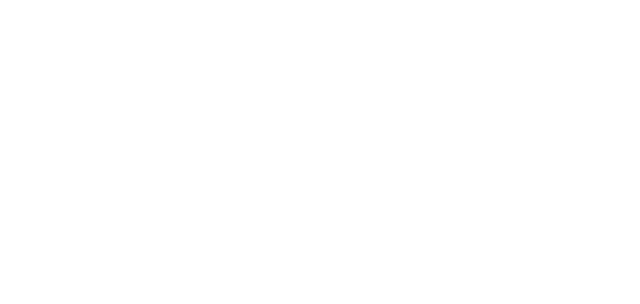
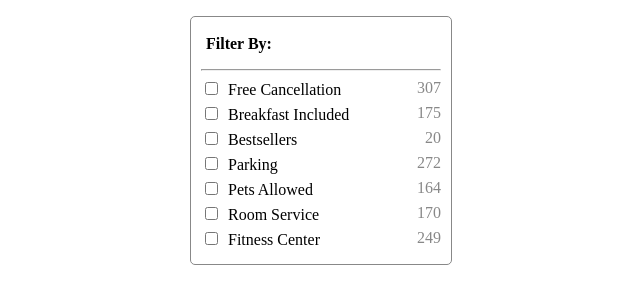
Before and after one commit to labmandala/hotel-search-tool, a React (Create React App) app: page / in a window 1280 px wide. Shown: the top 304 px of the page, without its empty margins (5-645 px from the left). Built offline with nearby package versions, Linux system fonts and the light colour scheme.

Commit message:
Import filterData to App and pass array as prop

```diff
--- a/src/App.js
+++ b/src/App.js
@@ -1,11 +1,12 @@
 import React from "react";
 import FiltersList from "./Filters/index";
 //TODO: import the data model for your list of filters
+import { filterData } from "./data.js";
 
 const App = () => (
   <div className="App">
     {/* TODO: pass your data model as a prop to your FiltersList component */}
-    <FiltersList />
+    <FiltersList filters={filterData} />
   </div>
 );
 
```
